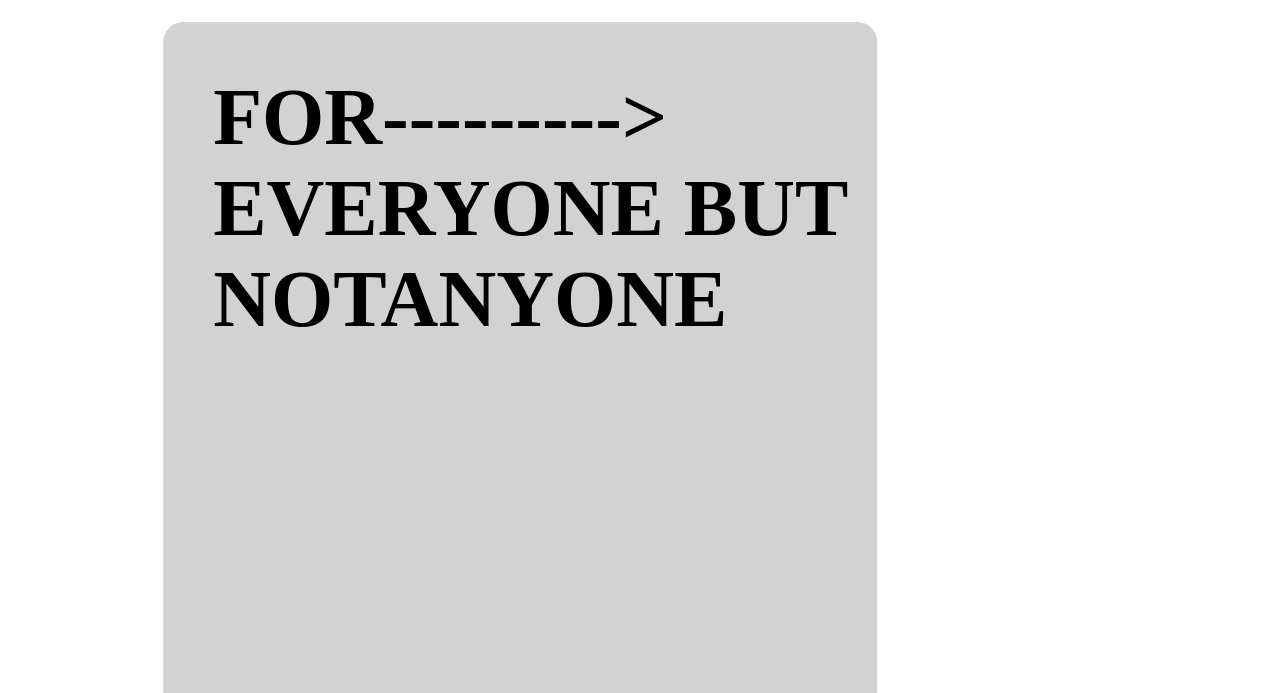
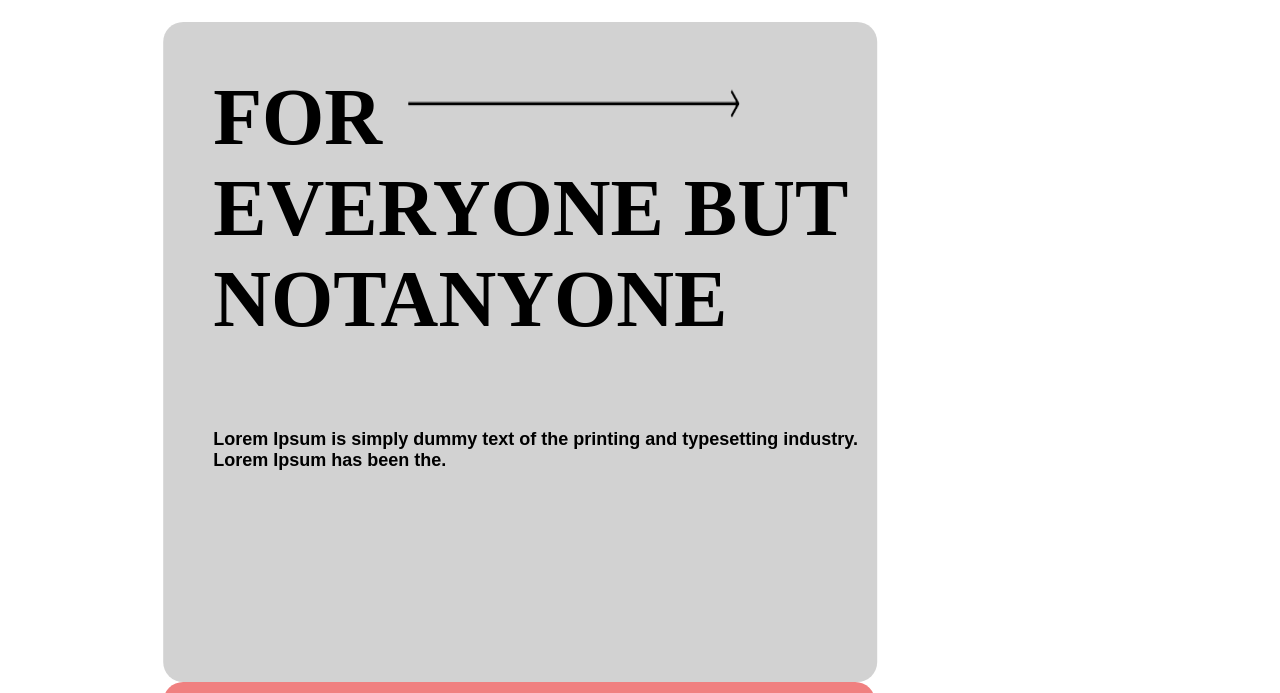
Before and after one commit to ThalyssonEmanoel/Front-end-Marcos, a plain HTML site: page terceiro/index.html in a window 1280 px wide. Shown: the part 107-800 px from the top of the page. Drawn offline with Linux system fonts and the light colour scheme; a web font is replaced by a local one.

Commit message:
Coloquei a imagem do japa, falta a imagem do mano com chapéu bucket

```diff
--- a/terceiro/index.html
+++ b/terceiro/index.html
@@ -93,7 +93,7 @@
 
         .quadrado {
             width: 714px;
-            height: 700px;
+            height: 660px;
             background-color: var(--cor-cinza-invi);
             margin-right: 10px;
             border-radius: 20px;
@@ -102,7 +102,7 @@
 
         .quadrado-grande {
             width: 712px;
-            height: 1060px;
+            height: 980px;
             background-color: lightcoral;
             border-radius: 20px;
             margin-right: 10px;
@@ -116,7 +116,7 @@
         }
         .quadrado-pequeno {
             width: 350px;
-            height: 350px;
+            height: 310px;
             background-color: lightgreen;
             margin-right: 10px;
             margin-bottom: -50px;
@@ -124,6 +124,16 @@
             margin-top: auto;
             transform: translateY(-109%);
         }
+        #seta{
+            transform: translate(30%,-95%);
+        }
+        #Lorem1{
+            font-size: 18px;
+            font-weight: 600;
+            transform: translate(0%,200%);
+            font-family: var(--font-Mingzat);
+        }
+
     </style>
 </head>
 
@@ -152,13 +162,20 @@
     <div class="container">
         <div class="quadrado" style="font-family: Chivo Mono; font-size: 80px;padding-left: 50px;padding-top: 50px;
          font-weight: 600;">
-             FOR---------&gt;<br>
-            EVERYONE BUT<br>NOTANYONE</div>
+            <p>FOR<br>
+            EVERYONE BUT<br>NOTANYONE</p>
+            <p id="Lorem1">Lorem Ipsum is simply dummy text of the printing and typesetting industry. Lorem Ipsum has been the.</p>
+            <img src="Assets/images/setaFina.png" alt="seta" width="450px" height="500px" id="seta">
+        </div>
         <div class="quadrado-grande"></div>
     </div>
     <div class="container2">
-        <div class="quadrado-pequeno"></div>
-        <div class="quadrado-pequeno"></div>
+        <div class="quadrado-pequeno">
+
+        </div>
+        <div class="quadrado-pequeno" style="background-color: #5B6C64;">
+            <img src="Assets/images/japa.png" alt="Japa" style="width: 100%; height: 100%; object-fit: cover; object-position: top; border-radius: 20px;">
+        </div>
     </div>
 
 
```
Also changed, not shown: terceiro/Assets/images/Seta.png (added), terceiro/Assets/images/japa.png (added), terceiro/Assets/images/setaFina.png (added), 1 other file.
